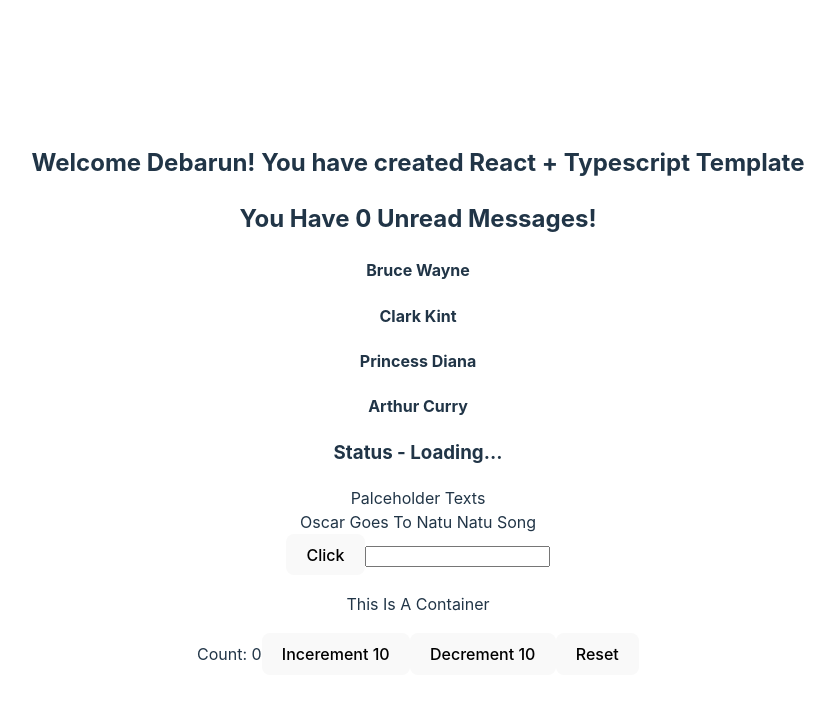
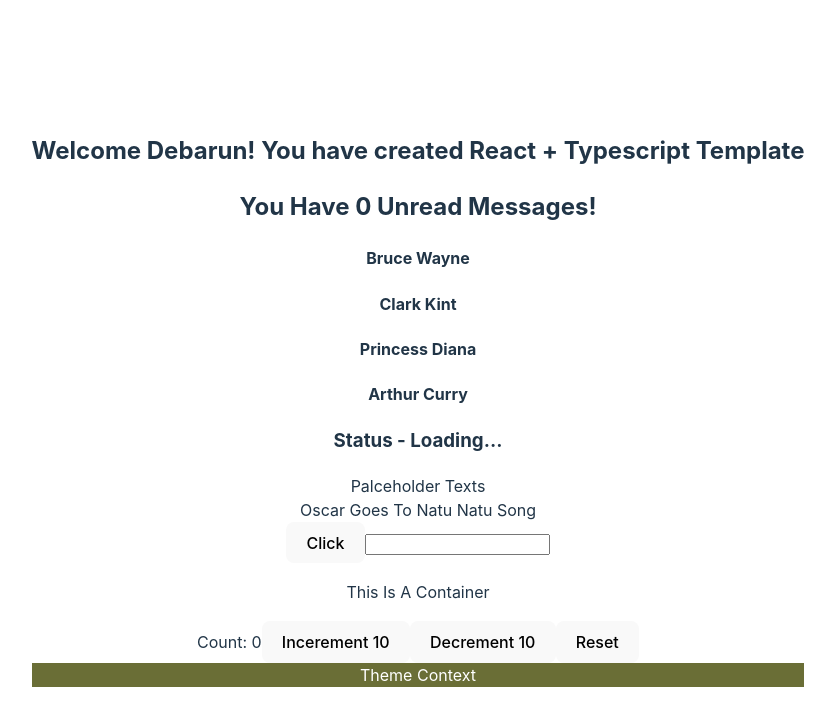
Before and after one commit to DebarunMitra/ExploreReactTypescript, a React (Vite) app in the folder react-typescript/: page / in a window 1280 px wide. Shown: the top 726 px of the page, without its empty margins (222-1057 px from the left). Built offline with nearby package versions, Linux system fonts and the light colour scheme.

Commit message:
ts default apply on react useContext

```diff
--- a/react-typescript/src/App.tsx
+++ b/react-typescript/src/App.tsx
@@ -2,6 +2,8 @@ import * as React from 'react'
 import './App.css'
 import { Button } from './components/Button'
 import { Container } from './components/Container'
+import { Box } from './components/Context/Box'
+import { ThemeContextprovider } from './components/Context/ThemeContext'
 import { Greet } from './components/Greet'
 import { Heading } from './components/Heading'
 import { Input } from './components/Input'
@@ -55,6 +57,9 @@ function App() {
         styles={{border: '1px solid white', padding: '1rem'}}
       />
       <Counter />
+      <ThemeContextprovider>
+        <Box />
+      </ThemeContextprovider>
     </>
   )
 }
--- /dev/null
+++ b/react-typescript/src/components/Context/Box.tsx
@@ -0,0 +1,12 @@
+import * as React from "react"
+import { ThemeContext } from "./ThemeContext"
+
+export const Box = () => {
+    const theme = React.useContext(ThemeContext)
+    return (
+        <div
+            // style={{backgroundColor: theme.primary.main, color: theme.primary.text}}
+            style={{backgroundColor: theme.secondary.main, color: theme.secondary.text}}
+        >Theme Context</div>
+    )
+}
--- /dev/null
+++ b/react-typescript/src/components/Context/ThemeContext.tsx
@@ -0,0 +1,12 @@
+import * as React from 'react'
+import { theme } from './theme'
+
+type ThemeContextProviderProps = {
+    children: React.ReactNode
+}
+
+export const ThemeContext = React.createContext(theme)
+
+export const ThemeContextprovider = ({children}: ThemeContextProviderProps) => {
+    return <ThemeContext.Provider value={theme}>{children}</ThemeContext.Provider>
+}
--- /dev/null
+++ b/react-typescript/src/components/Context/theme.ts
@@ -0,0 +1,10 @@
+export const theme = {
+    primary: {
+        main: '#b5623f',
+        text: '#fff'
+    },
+    secondary: {
+        main: '#6a6e36',
+        text: '#fff'
+    }
+}
```
